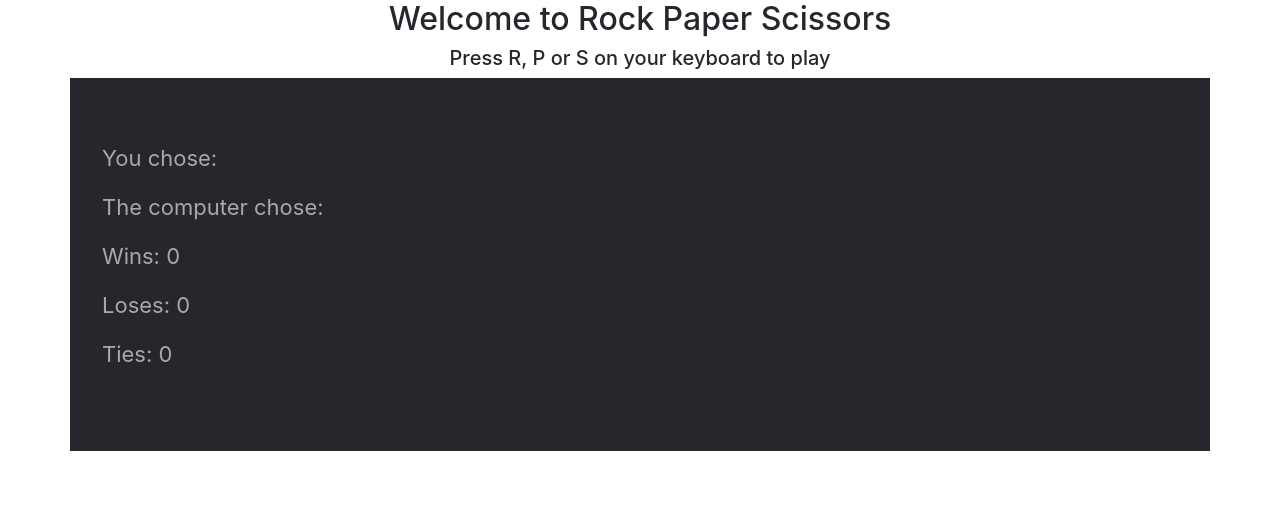
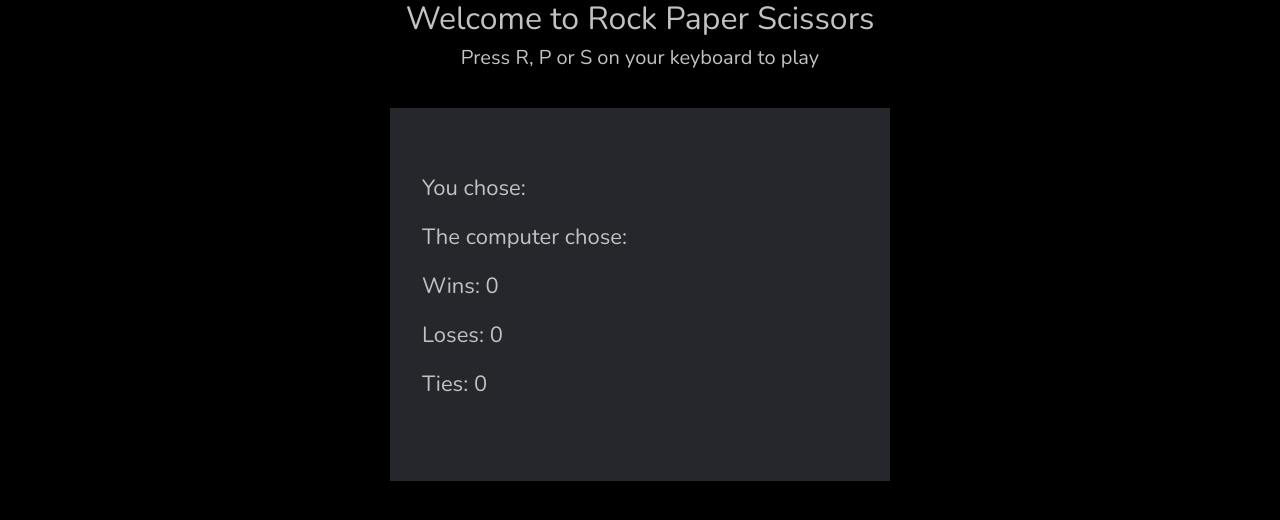
Before and after one commit to Ali-Row/Rock-Paper-Scissors, a plain HTML site: page index.html in a window 1280 px wide. Drawn offline with nearby package versions, Linux system fonts and the light colour scheme.

Commit message:
Clean up UI design

```diff
--- a/assets/sass/style.scss
+++ b/assets/sass/style.scss
@@ -1,8 +1,18 @@
+$globalFont: 'Nunito', sans-serif;
+
+body {
+    background: rgb(0, 0, 0);
+}
 h2, h5 {
-    color: rgb(38, 39, 44);
+    color: rgb(194, 194, 194);
+    font-family: $globalFont;
 }
 .jumbotron {
     background: rgb(38, 39, 44);
-    color: rgb(168, 168, 168);
+    color: rgb(194, 194, 194);
+    font-family: $globalFont;
     font-size: 22px;
+    box-shadow: 0 0  0 2px rgb(0, 0, 0), 0.3em 0.3em 1em rgba(0, 0, 0, 0.479);
+    max-width: 500px;
+    margin-top: 30px;
 }
--- a/index.html
+++ b/index.html
@@ -4,6 +4,7 @@
     <meta charset="UTF-8">
     <meta name="viewport" content="width=device-width, initial-scale=1.0">
     <meta http-equiv="X-UA-Compatible" content="ie=edge">
+    <link href="https://fonts.googleapis.com/css?family=Nunito&display=swap" rel="stylesheet">
     <link rel="stylesheet" href="https://stackpath.bootstrapcdn.com/bootstrap/4.3.1/css/bootstrap.min.css" integrity="sha384-ggOyR0iXCbMQv3Xipma34MD+dH/1fQ784/j6cY/iJTQUOhcWr7x9JvoRxT2MZw1T" crossorigin="anonymous">
     <link rel="stylesheet" href="assets/sass/style.css">
     <title>Rock Paper Scissors</title>
@@ -16,7 +17,7 @@
 
     <div class="container">
         <div class="row">
-            <div class="jumbotron rounded-0 col-md-12">
+            <div class="jumbotron mx-auto rounded-0 col-md-12">
                 <div id="user-choice">
                     <p>You chose:</p>
                 </div>
```
Also changed, not shown: assets/sass/style.css.
